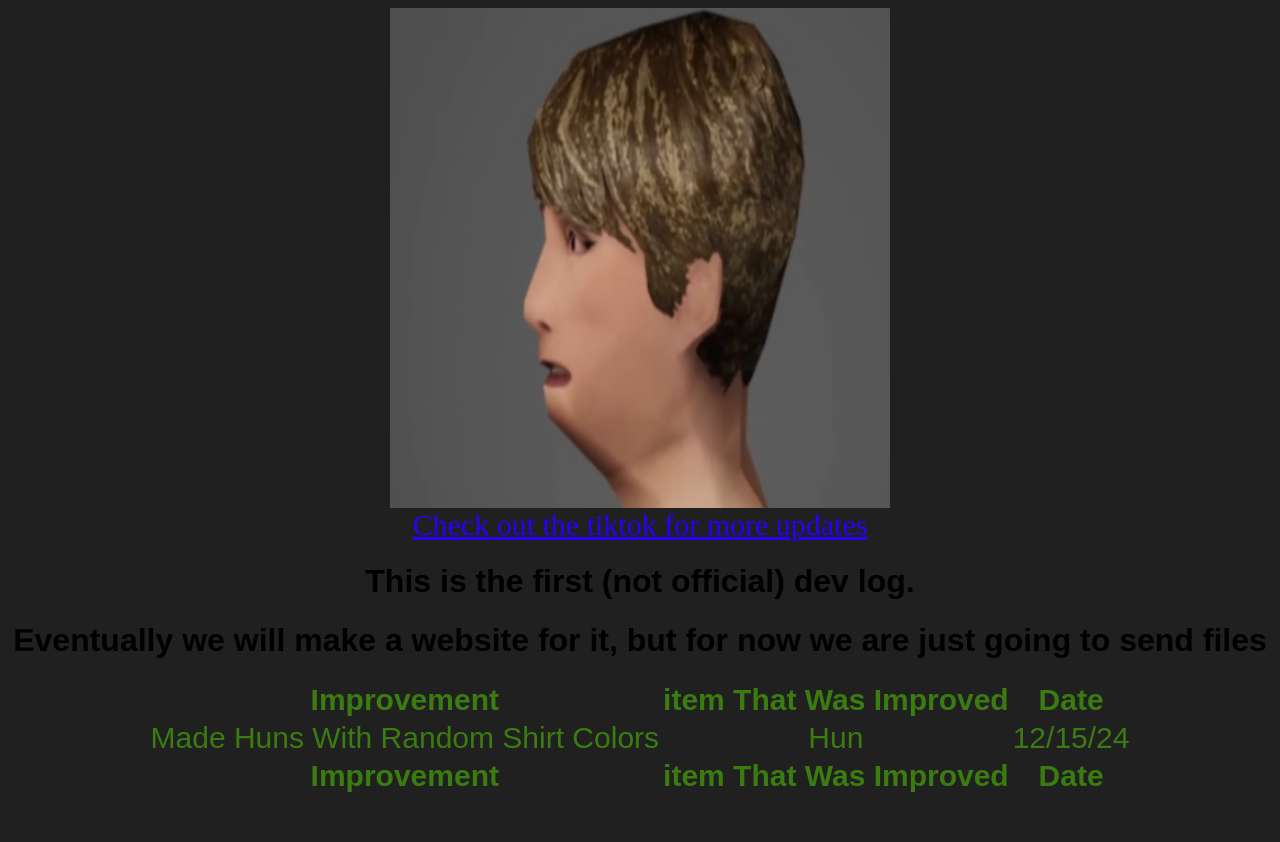
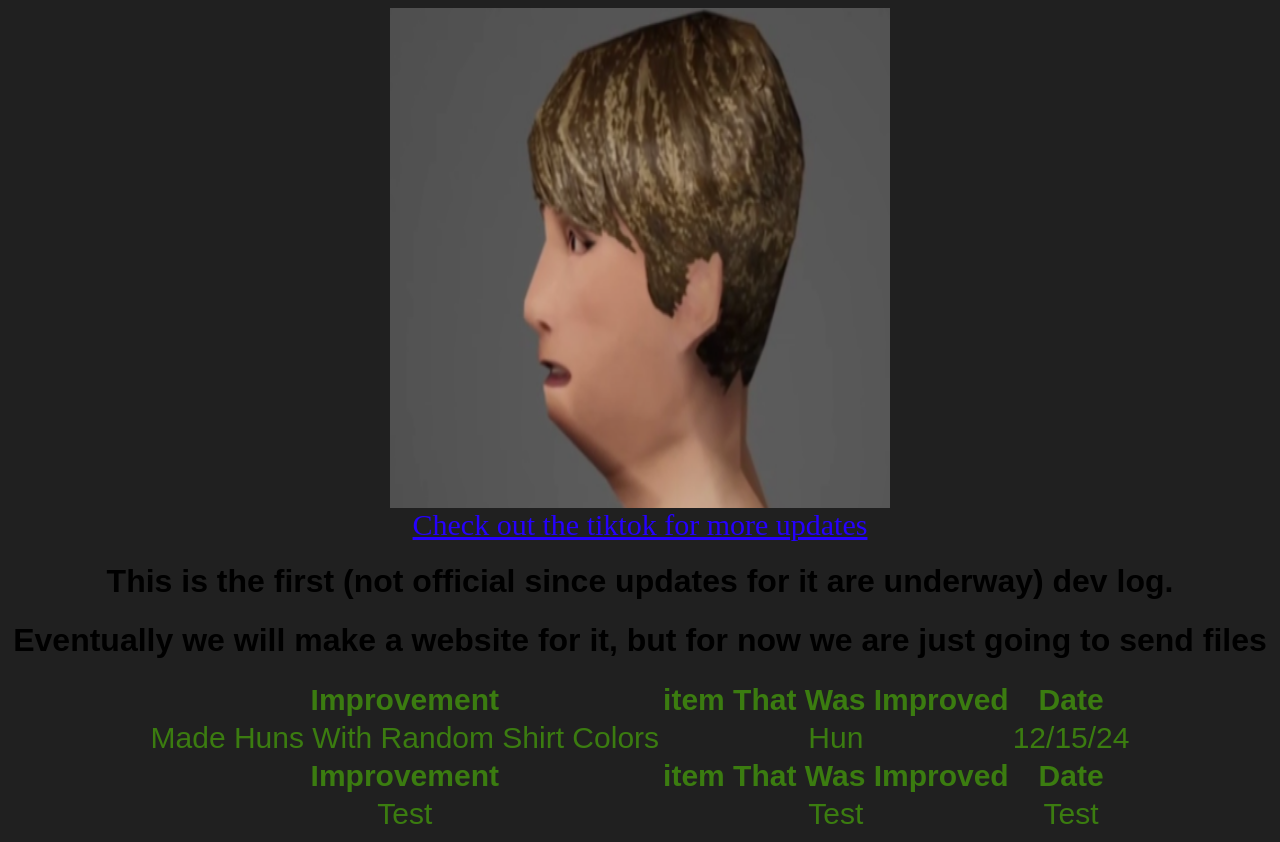
Before and after one commit to GhostedGaming/ghostedgaming.github.io, a plain HTML site: page index.html in a window 1280 px wide. Before the commit the page ends 808 px from the top, so only its background shows below. Drawn offline with Linux system fonts and the light colour scheme.

Commit message:
Update index.html

```diff
--- a/index.html
+++ b/index.html
@@ -33,7 +33,7 @@
     <body style="background-color:#202020;">
       <img src="karren.png" alt="Havent Fixed the image yet" width="500" height="500">
       <a href="https://www.tiktok.com/@karen.simulator">Check out the tiktok for more updates</a>
-        <h1>This is the first (not official) dev log.</h1>
+        <h1>This is the first (not official since updates for it are underway) dev log.</h1>
         <h1>Eventually we will make a website for it, but for now we are just going to send files</h1>
         <table>
           <thead>
@@ -57,9 +57,9 @@
                 </tr>
               </thead>
               <tr>
-                  <td></td>
-                  <td></td>
-                  <td></td>
+                  <td>Test</td>
+                  <td>Test</td>
+                  <td>Test</td>
               </tr>
           </tbody>
       </table>
```
